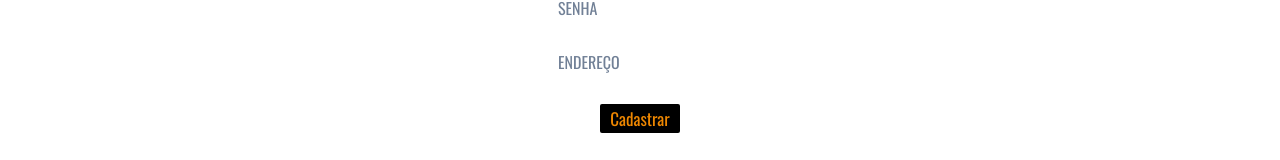
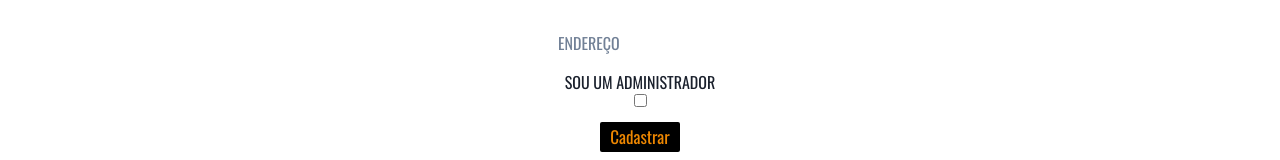
Before and after one commit to Silvio-Arem/whiskyAndCo, a React (Create React App) app: page /register in a window 1280 px wide. Shown: the part 460-620 px from the top of the page. Built offline with nearby package versions, Linux system fonts and the light colour scheme; no server answers.

Commit message:
feat/Register

```diff
--- a/src/Pages/Register/index.tsx
+++ b/src/Pages/Register/index.tsx
@@ -1,4 +1,5 @@
 import React, { useState } from "react";
+import { RegisterUser } from "./registerApi";
 import {FormRegister, InputDiv} from "./styles"
 
 const RegisterPage = () => {
@@ -8,11 +9,26 @@ const RegisterPage = () => {
     const [name, setName] = useState<string>("");
     const [cpf, setCpf] = useState<string>("");
     const [address, setAddress] = useState<string>("");
-    const handleSubmit = (event: React.FormEvent) => {
+    const [isAdmin, setisAdmin] = useState<boolean>(false)
+
+    const handleSubmit = async (event: React.FormEvent) => {
         event.preventDefault();
-        console.log("submit", {name, cpf, email, password, address});
+        console.log("submit", {name, cpf, email, password, address, isAdmin});
     }
+const payload ={
+    name,
+    email,
+    password,
+    cpf,
+    address,
+    isAdmin
 
+
+};
+try{
+    const response = RegisterUser(payload)
+
+} catch (error) {}
 
     return(
         <div>
@@ -43,7 +59,8 @@ const RegisterPage = () => {
             <label htmlFor="address"></label>
             <input type="address" name="address" required placeholder="Endereço" value={address} onChange= {(event) => setAddress(event.target.value)}/>
             </InputDiv>
-
+            <label htmlFor="">Sou um administrador</label>
+            <input type="checkbox" name="isAdmin" onChange={(event)=> setisAdmin(event.target.checked)}/>
             <div>
                 <button>Cadastrar</button>
             </div>
--- /dev/null
+++ b/src/Pages/Register/registerApi.tsx
@@ -0,0 +1,7 @@
+import { IUser } from "../../interfaces";
+import { instance } from "../../requestConfig";
+
+
+export  function RegisterUser(payload:IUser) {
+    return instance.post("/register", payload)
+}
```
